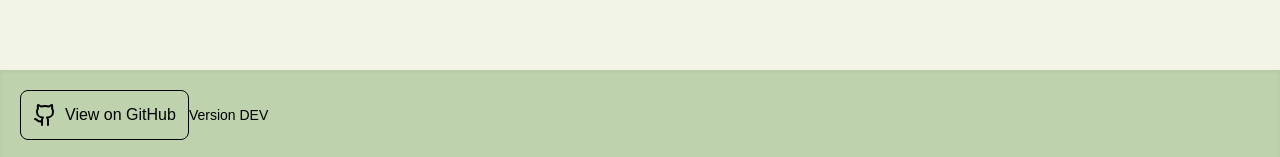
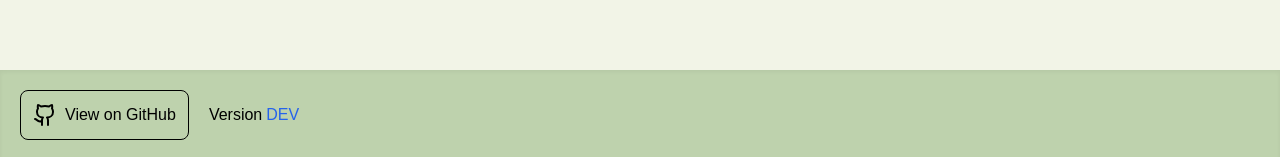
Before and after one commit to JesseK13241/WanhatWalokuvat, a Next.js app: page /pelit/peli2 in a window 1280 px wide. Shown: the part 640-797 px from the top of the page. Built offline with nearby package versions, Linux system fonts and the light colour scheme; a web font is replaced by a local one.

Commit message:
improved sha link

```diff
--- a/src/app/Footer.js
+++ b/src/app/Footer.js
@@ -6,7 +6,7 @@ import { Github } from "lucide-react"
 
 const Footer = () => {
   return (
-    <footer className="flex items-center bg-secondary p-5 shadow-inner">
+    <footer className="flex items-center gap-5 bg-secondary p-5 shadow-inner">
       <Link
         href={REPO_URL}
         className="flex w-auto items-center gap-2 rounded-lg border border-black bg-inherit p-3 hover:saturate-200"
--- a/src/app/globals.css
+++ b/src/app/globals.css
@@ -31,4 +31,7 @@ body {
   .btn-secondary {
     @apply border-none rounded bg-secondary border px-4 py-2 enabled:hover:saturate-200 shadow-md;
   }
+  .external-link {
+    @apply text-blue-600 hover:text-blue-800 hover:underline
+  }
 }
--- a/src/components/PhotoInfo.js
+++ b/src/components/PhotoInfo.js
@@ -79,7 +79,7 @@ export default function PhotoInfo({
       {showLink && (
         <a
           href={`${BASE_URL}${photo.recordPage}`}
-          className="inline-block text-sm text-blue-600 hover:text-blue-800 hover:underline"
+          className="external-link inline-block text-sm"
         >
           Linkki aineistoon
         </a>
--- a/src/services/deployment.js
+++ b/src/services/deployment.js
@@ -4,8 +4,15 @@ export const DeploymentSha = ({ url }) => {
   let commitUrl = url
   if (sha) {
     shortSha = sha.substring(0, 7)
-    commitUrl = `${url}/commits/master/${sha}`
+    commitUrl = `${url}/commit/${sha}`
   }
 
-  return <a className="ml-auto text-sm" href={commitUrl}>Version {shortSha}</a>
+  return (
+    <p>
+      Version
+      <a className="external-link p-1" href={commitUrl}>
+        {shortSha}
+      </a>
+    </p>
+  )
 }
```
